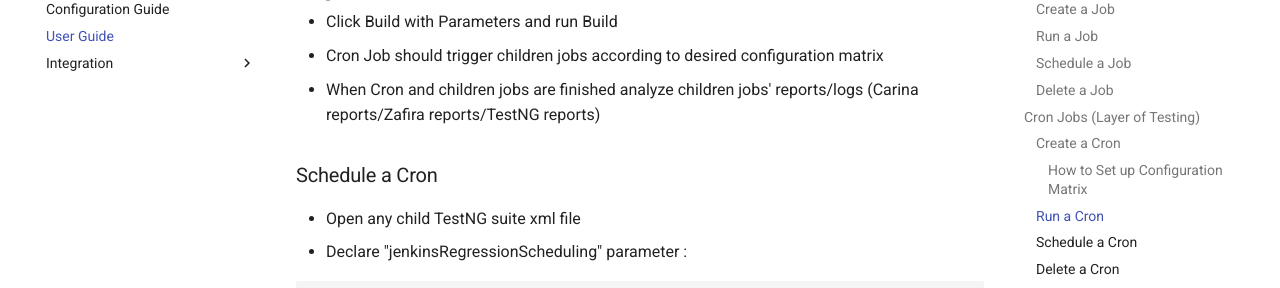
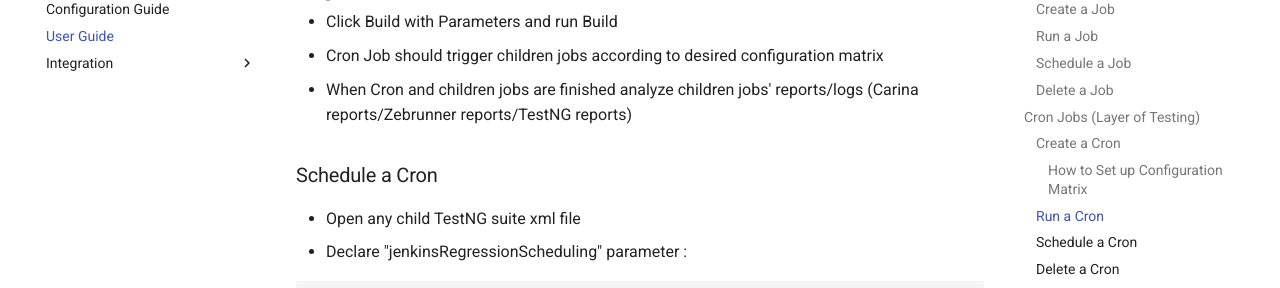
Before and after one commit to zebrunner/community-edition, an MkDocs documentation site: the page built from docs/user-guide.md, in a window 1280 px wide and 900 px high, scrolled down 2980 px. Shown: the part 180-468 px from the top of the window. Built offline with MkDocs 1.6.1 and Material for MkDocs 9.7.7, drawn with Linux system fonts in a browser that asks for light colours; comment, search, counter and statistics services are not loaded; some of the changed text lies outside the part shown.

Commit message:
Replace Zafira with Zebrunner
documentation was improved by replacing Zafira with Zebrunner

```diff
--- a/docs/user-guide.md
+++ b/docs/user-guide.md
@@ -100,7 +100,7 @@ Steps:
 > Note: There is a "CRON" view for such kind of jobs
 * Click Build with Parameters and run Build
 * Cron Job should trigger children jobs according to desired configuration matrix
-* When Cron and children jobs are finished analyze children jobs' reports/logs (Carina reports/Zafira reports/TestNG reports)
+* When Cron and children jobs are finished analyze children jobs' reports/logs (Carina reports/Zebrunner reports/TestNG reports)
 
 ### Schedule a Cron
 * Open any child TestNG suite xml file
```
Also changed, not shown: other parts of docs/user-guide.md (+1 -1 lines).
